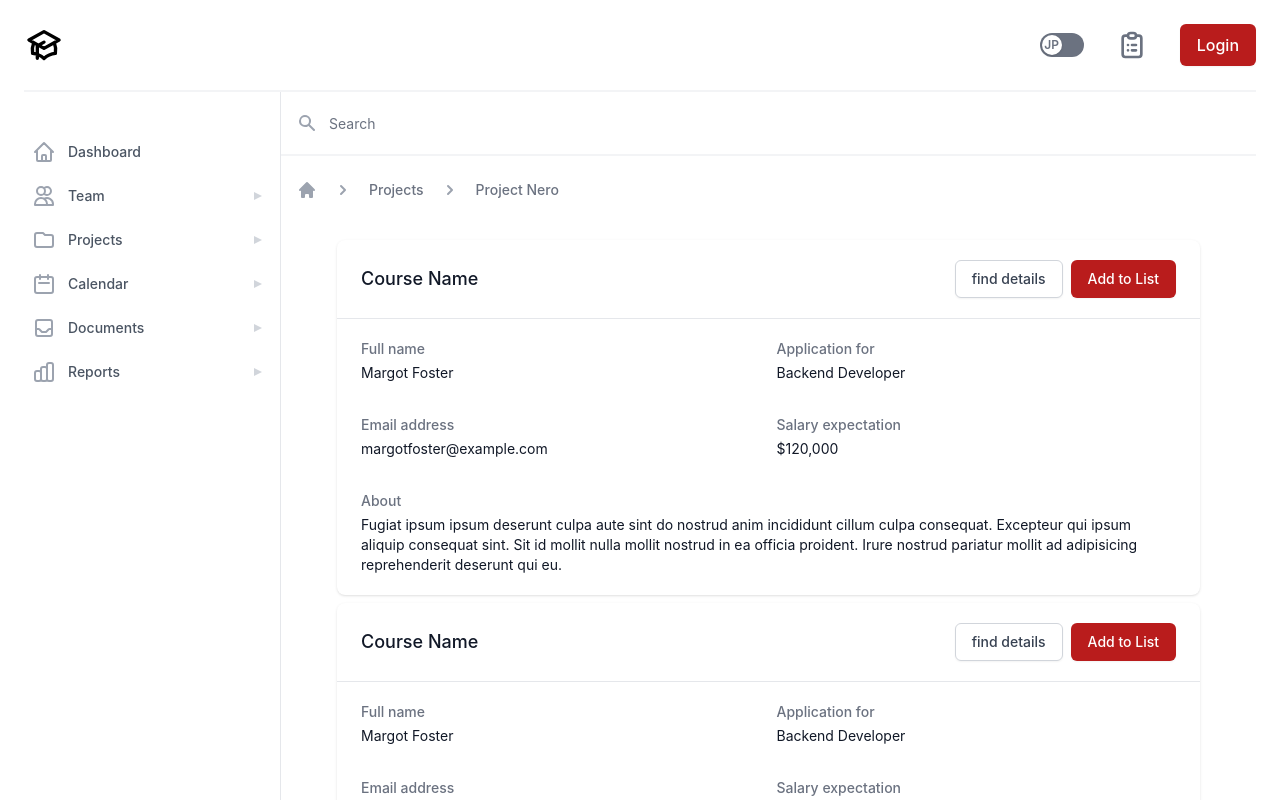
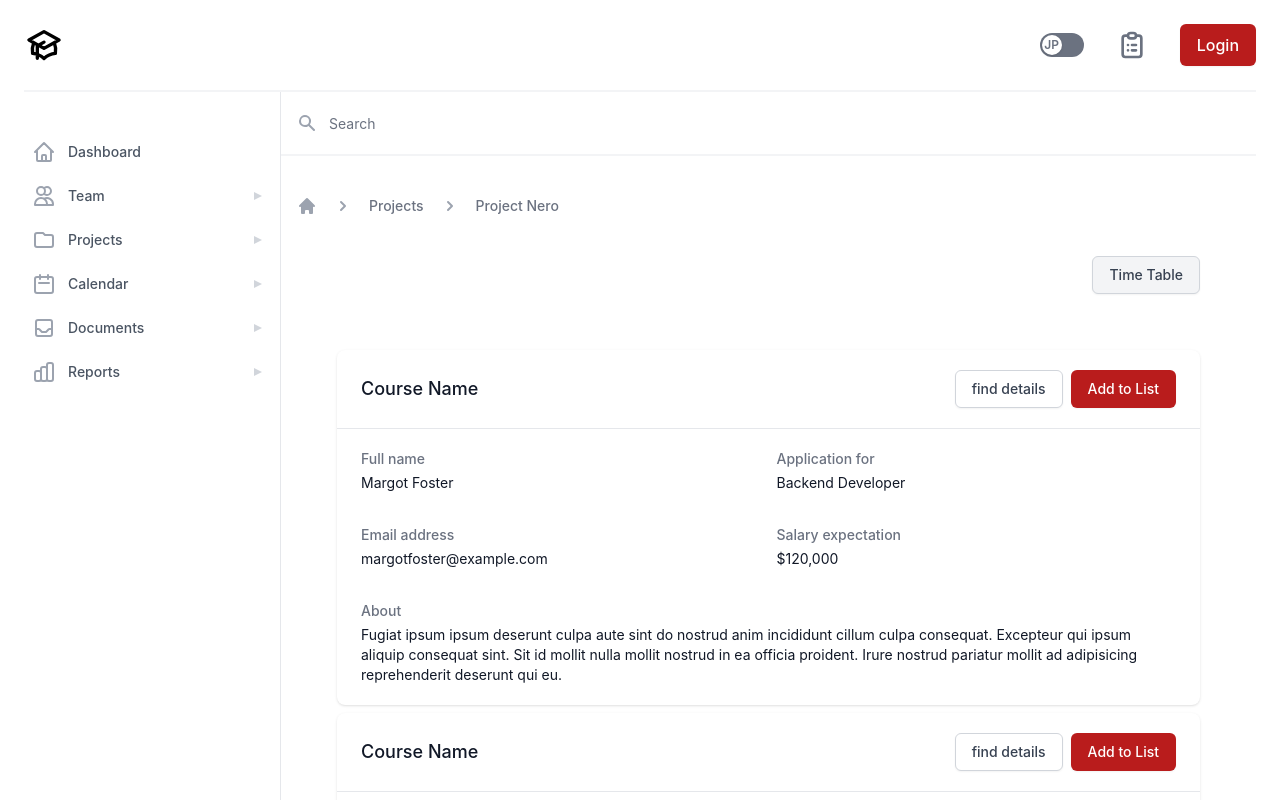
Before and after one commit to tomiharu0317/syllabus, a Next.js app in the folder frontend/: page /mylist in a window 1280 px wide. Shown: the top 800 px of the page. Built offline with nearby package versions, Linux system fonts and the light colour scheme.

Commit message:
Add button to timetable

```diff
--- /dev/null
+++ b/frontend/src/components/atoms/button.tsx
@@ -0,0 +1,22 @@
+import Link from 'next/link'
+/* This example requires Tailwind CSS v2.0+ */
+export default function Example() {
+  return (
+    <>
+      <div className='flex justify-end'>
+        <div className='px-6 sm:pt-10 sm:pb-4 pt-8 pb-0 flex-shrink-0'>
+          <div className='flex jusitify-end x-auto px-4 sm:px-6 md:px-8'>
+            <Link href={'/timetable'}>
+              <button
+                type='button'
+                className='inline-flex px-4 py-2 border border-gray-300 shadow-sm text-sm font-medium rounded-md text-gray-700 bg-gray-100 hover:bg-gray-50 focus:outline-none focus:ring-2 focus:ring-offset-2 focus:ring-gray-200'
+              >
+                Time Table
+              </button>
+            </Link>
+          </div>
+        </div>
+      </div>
+    </>
+  )
+}
--- a/frontend/src/components/organisms/dashboard.tsx
+++ b/frontend/src/components/organisms/dashboard.tsx
@@ -2,6 +2,7 @@ import Breadcrumb from '../molecules/breadcrumbs'
 import Pagination from '../atoms/pagination'
 import Sidebar from './sidebar'
 import ContentCard from '../atoms/contents-card'
+import Button from '../atoms/button'
 /*
   This example requires Tailwind CSS v2.0+
 
@@ -192,11 +193,13 @@ export default function Dashboard() {
                   </div>
                 </div>
               </div>
+              <div className='ml-4 mt-4 flex-shrink-0'>
+                {/* <div className='flex items-center justify-betweenpx-4'> */}
+                <Breadcrumb />
+              </div>
+              <Button />
 
               <main className='flex flex-col w-full justfy-end bg-white overflow-x-hidden overflow-y-auto mb-14'>
-                <div className='px-4'>
-                  <Breadcrumb />
-                </div>
                 <div className='flex w-full mx-auto px-6 py-8'>
                   <div className='flex flex-col w-full h-full text-xl'>
                     <div className='max-w-7xl mx-auto px-4 sm:px-6 md:px-8'>
```
